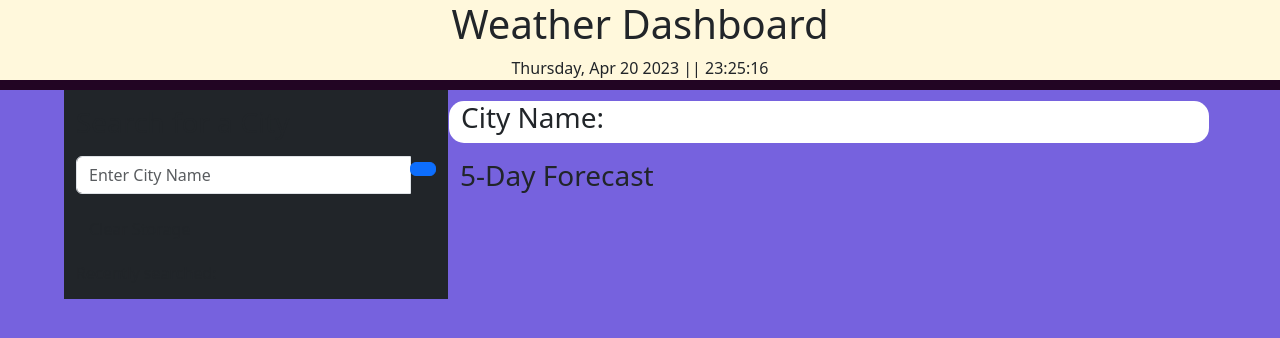
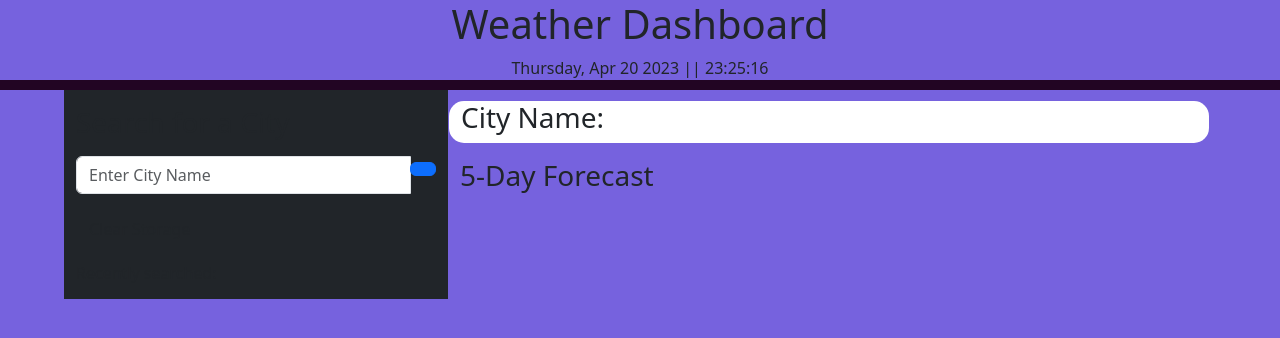
Before and after one commit to ashlynsmith/Weather-Dashboard, a plain HTML site: page index.html in a window 1280 px wide. Drawn offline with nearby package versions, Linux system fonts and the light colour scheme.

Commit message:
chnaged background color in css

```diff
--- a/style.css
+++ b/style.css
@@ -4,7 +4,7 @@ body {
 
 .nav-bar{
     text-align: center;
-    background-color: cornsilk;
+    background-color: rgb(118, 98, 222);
     border-bottom: solid;
     border-bottom-color: #220523;
     border-bottom-width: 10px;
```
